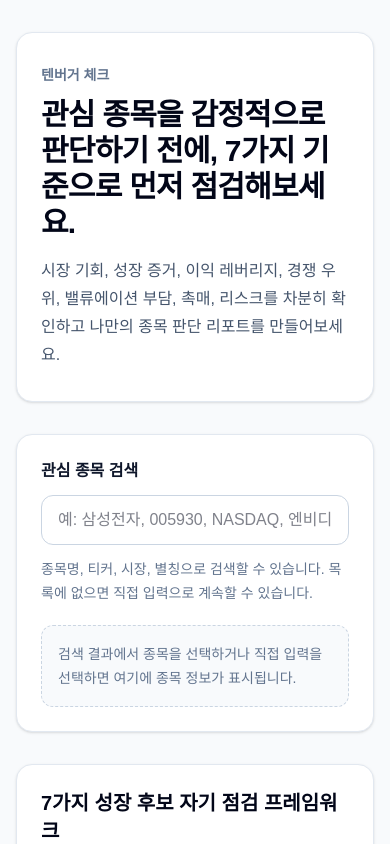
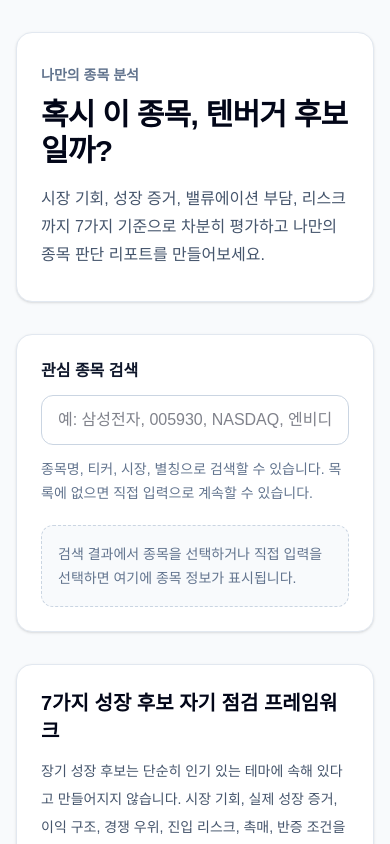
Before and after one commit to westtrain/tenbagger-check, a Next.js app: page / in a window 390 px wide. Shown: the top 844 px of the page. Built offline with nearby package versions, Linux system fonts and the light colour scheme.

Commit message:
Polish product copy and mobile share button

```diff
--- a/app/page.tsx
+++ b/app/page.tsx
@@ -190,13 +190,13 @@ export default function Home() {
     <main className="min-h-screen bg-slate-50 px-4 py-8 text-slate-950 sm:px-6 lg:px-8">
       <div className="mx-auto flex w-full max-w-5xl flex-col gap-8">
         <header className="rounded-2xl border border-slate-200 bg-white px-6 py-8 shadow-sm sm:px-8">
-          <p className="text-sm font-semibold text-slate-500">텐버거 체크</p>
+          <p className="text-sm font-semibold text-slate-500">나만의 종목 분석</p>
           <h1 className="mt-3 max-w-4xl text-3xl font-bold tracking-tight text-slate-950 sm:text-5xl">
-            관심 종목을 감정적으로 판단하기 전에, 7가지 기준으로 먼저 점검해보세요.
+            혹시 이 종목, 텐버거 후보일까?
           </h1>
           <p className="mt-4 max-w-3xl text-base leading-7 text-slate-600 sm:text-lg">
-            시장 기회, 성장 증거, 이익 레버리지, 경쟁 우위, 밸류에이션 부담, 촉매,
-            리스크를 차분히 확인하고 나만의 종목 판단 리포트를 만들어보세요.
+            시장 기회, 성장 증거, 밸류에이션 부담, 리스크까지 7가지 기준으로 차분히
+            평가하고 나만의 종목 판단 리포트를 만들어보세요.
           </p>
         </header>
 
@@ -497,7 +497,7 @@ export default function Home() {
                   <button
                     type="button"
                     onClick={handleCreateShareLink}
-                    className="mt-4 rounded-xl bg-slate-900 px-4 py-3 text-sm font-semibold text-white transition hover:bg-slate-700"
+                    className="mt-4 w-full rounded-xl bg-slate-900 px-4 py-3 text-center text-sm font-semibold text-white transition hover:bg-slate-700 sm:w-auto"
                   >
                     공유 링크 만들기
                   </button>
--- a/app/share/page.tsx
+++ b/app/share/page.tsx
@@ -39,7 +39,9 @@ export default async function SharePage({ searchParams }: SharePageProps) {
     return (
       <main className="min-h-screen bg-slate-50 px-4 py-10 text-slate-950 sm:px-6 lg:px-8">
         <div className="mx-auto max-w-3xl rounded-2xl border border-slate-200 bg-white p-6 shadow-sm sm:p-8">
-          <p className="text-sm font-semibold text-slate-500">텐버거 체크 공유 리포트</p>
+          <p className="text-sm font-semibold text-slate-500">
+            나만의 종목 분석 공유 리포트
+          </p>
           <h1 className="mt-3 text-2xl font-bold text-slate-950">
             리포트를 열 수 없습니다
           </h1>
@@ -62,7 +64,9 @@ export default async function SharePage({ searchParams }: SharePageProps) {
     <main className="min-h-screen bg-slate-50 px-4 py-8 text-slate-950 sm:px-6 lg:px-8">
       <div className="mx-auto flex w-full max-w-5xl flex-col gap-6">
         <section className="min-w-0 max-w-full overflow-hidden rounded-2xl border border-slate-200 bg-white p-6 shadow-sm sm:p-8">
-          <p className="text-sm font-semibold text-slate-500">텐버거 체크 공유 리포트</p>
+          <p className="text-sm font-semibold text-slate-500">
+            나만의 종목 분석 공유 리포트
+          </p>
           <div className="mt-5 grid min-w-0 gap-5 lg:grid-cols-[minmax(0,1fr)_240px] lg:items-end">
             <div className="min-w-0">
               <h1
```
